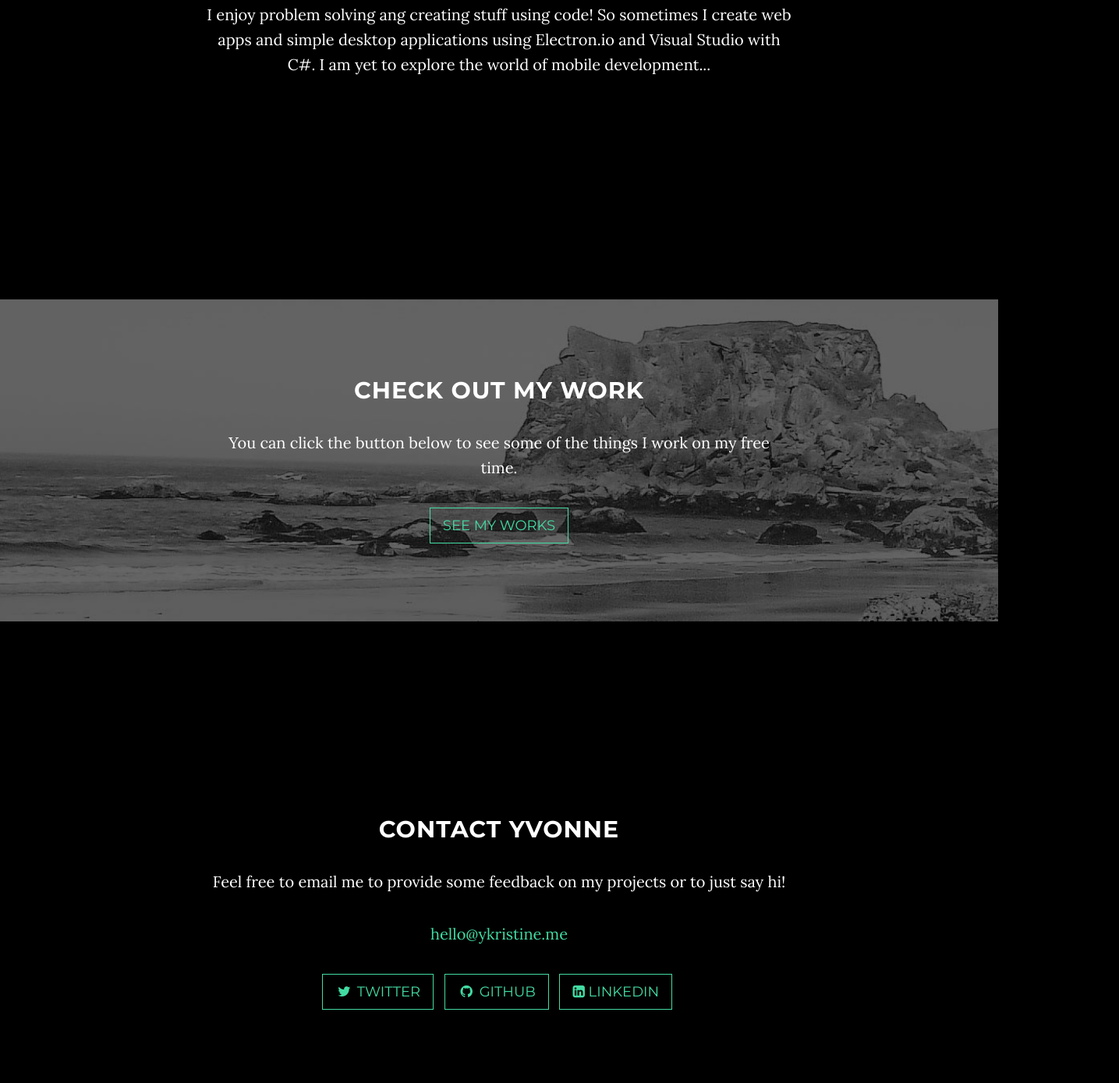
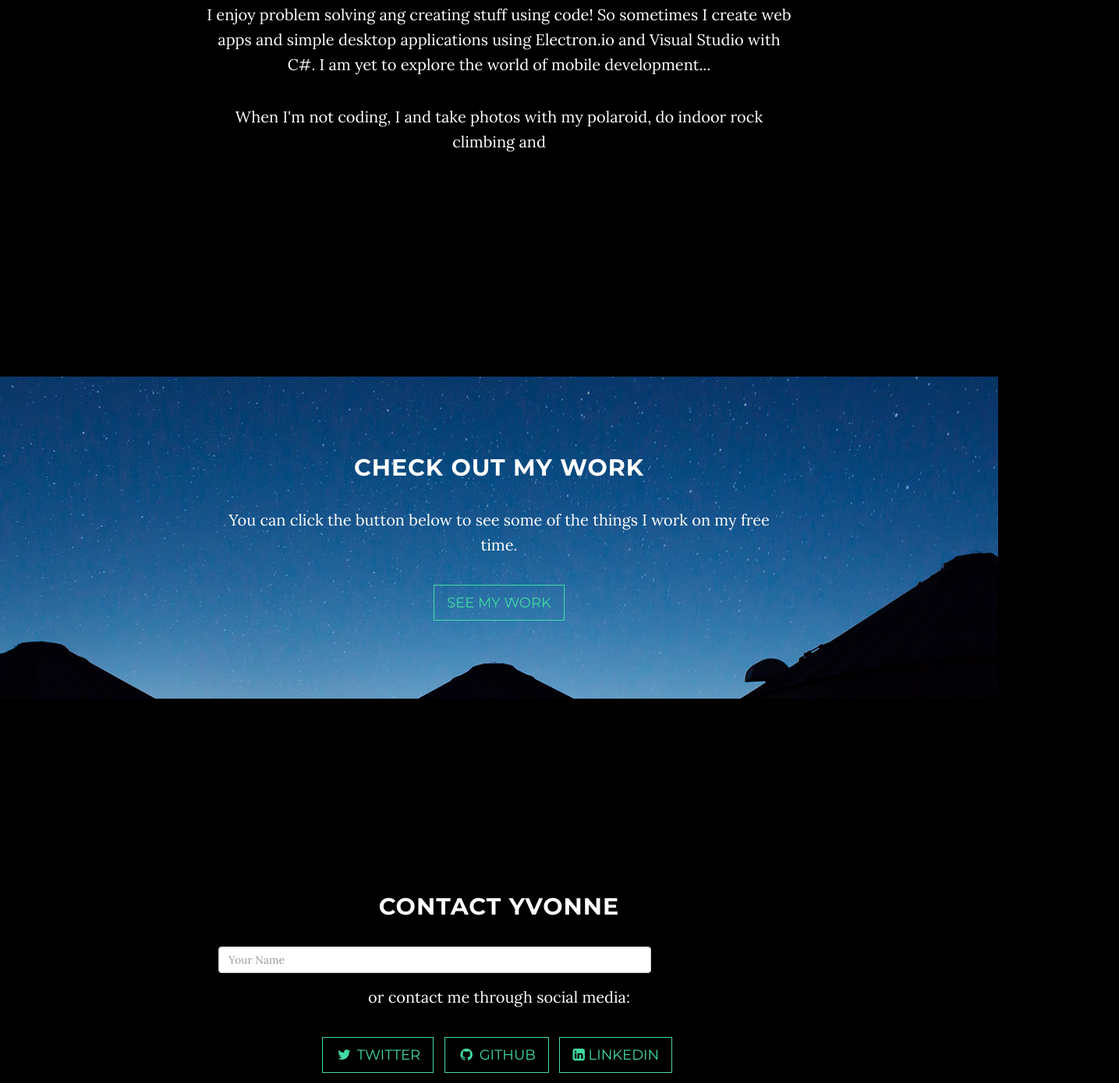
Before and after one commit to ykristine13/ykristine13.github.io, a plain HTML site: page index.html in a window 1280 px wide. Shown: the part 1246-2635 px from the top of the page at 78% size, 1435 px wide, since content can reach past the window. Drawn offline with nearby package versions, Linux system fonts and the light colour scheme; some packages are replaced by stand-ins of ours.

Commit message:
Updated banner photo and working on contact me page

```diff
--- a/grayscale-bootstrap/css/grayscale.css
+++ b/grayscale-bootstrap/css/grayscale.css
@@ -224,7 +224,7 @@ a:focus {
   width: 100%;
   padding: 50px 0;
   color: white;
-  background: url(../img/downloads-bg.jpg) no-repeat center center scroll;
+  background: url(../img/stars-banner.jpg) no-repeat center center scroll;
   background-color: black;
   -webkit-background-size: cover;
   -moz-background-size: cover;
--- a/index.html
+++ b/index.html
@@ -95,7 +95,7 @@
 
                 <p>I enjoy problem solving ang creating stuff using code! So sometimes I create web apps and simple desktop applications using Electron.io and Visual Studio with C#. I am yet to explore the world of mobile development...</p>
 
-                <p></p>
+                <p>When I'm not coding, I and take photos with my polaroid, do indoor rock climbing and </p>
             </div>
         </div>
     </section>
@@ -107,7 +107,7 @@
                 <div class="col-lg-8 col-lg-offset-2">
                     <h2>Check out my work</h2>
                     <p>You can click the button below to see some of the things I work on my free time.</p>
-                    <a href="mYwork/index.html" class="btn btn-default btn-lg">See My Works</a>
+                    <a href="mYwork/index.html" class="btn btn-default btn-lg">See My Work</a>
                 </div>
             </div>
         </div>
@@ -118,9 +118,17 @@
         <div class="row">
             <div class="col-lg-8 col-lg-offset-2">
                 <h2>Contact Yvonne</h2>
-                <p>Feel free to email me to provide some feedback on my projects or to just say hi!</p>
-                <p><a href="mailto:y.kristine@hotmail.com">hello@ykristine.me</a>
-                </p>
+                <div class="container">
+                  <form>
+                    <div class="form-group row">
+                      <div class="col-sm-6">
+                        <input type="email" class="form-control form-control-lg" id="lgFormGroupInput" placeholder="Your Name">
+                      </div>
+                    </div>
+                  </form>
+                </div>
+
+                <p>or contact me through social media: </p>
                 <ul class="list-inline banner-social-buttons">
                     <li>
                         <a href="https://twitter.com/ykristine13" class="btn btn-default btn-lg"><i class="fa fa-twitter fa-fw"></i> <span class="network-name">Twitter</span></a>
```
Also changed, not shown: mYwork/index.html (+2 -2 lines), grayscale-bootstrap/img/stars-banner.jpg (added).
